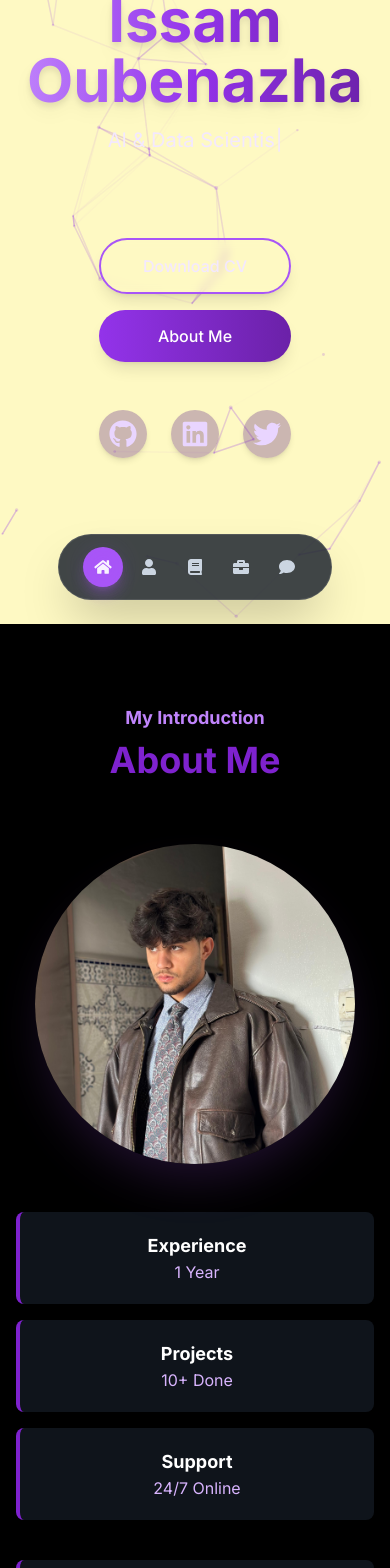
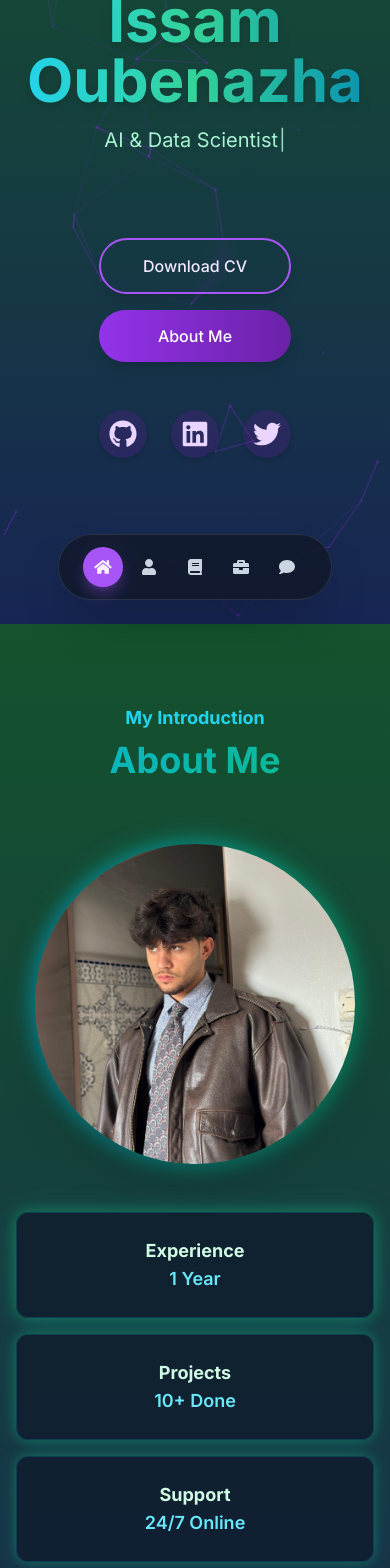
Before and after one commit to issam-oubenazha/portfolio-oubenazha, a Next.js app: page / in a window 390 px wide. Shown: the part 220-1788 px from the top of the page. Built offline with nearby package versions, Linux system fonts and the light colour scheme.

Commit message:
[1] change style the pages

```diff
--- a/app/components/About.tsx
+++ b/app/components/About.tsx
@@ -1,53 +1,62 @@
-import React from 'react'
-import Image from 'next/image'
+import React from 'react';
+import Image from 'next/image';
+import { tsParticles } from "@tsparticles/engine";
+import { loadSlim } from "@tsparticles/slim";
 
 export default function About() {
+
   return (
-    <section className="w-full text-center py-20 px-4 sm:px-6 lg:px-8 bg-black" id="about">
-      <div className="max-w-7xl mx-auto">
-        <h3 className="text-lg font-bold text-purple-400">My Introduction</h3>
-        <h2 className="text-4xl font-bold text-purple-700 mt-2">About Me</h2>
+    <section className="w-full text-center py-20 px-4 sm:px-6 lg:px-8 bg-gradient-to-b from-green-900 to-blue-950 min-h-screen flex items-center relative overflow-hidden" id="about">
+      {/* particles background (behind content) */}
+      <div id="tsparticles-about" className="absolute inset-0" />
+
+      <div className="max-w-7xl mx-auto w-full relative z-10">
+        <h3 className="text-lg font-bold text-cyan-400 animate-fadeInUp">My Introduction</h3>
+        <h2 className="text-4xl md:text-5xl font-bold gradient-text mt-2 animate-fadeInUp" style={{ animationDelay: '0.2s' }}>About Me</h2>
 
         <div className="mt-16 grid grid-cols-1 lg:grid-cols-2 gap-12 items-center">
           {/* Image Container */}
-          <div className="flex justify-center">
+          <div className="flex justify-center animate-fadeInUp" style={{ animationDelay: '0.4s' }}>
+              <div className="relative group">
+                <div className="absolute -inset-1 bg-gradient-to-r from-cyan-600 to-emerald-600 rounded-full blur opacity-75 group-hover:opacity-100 transition duration-1000 group-hover:duration-200 animate-glow"></div>
                 <Image
-                src="/images/photo de CV.jpg" //image
-                className="relative rounded-full h-80 w-80 object-cover shadow-2xl shadow-purple-500/20"
+                  src="/images/photo de CV.jpg"
+                  className="relative rounded-full h-80 w-80 object-cover shadow-2xl"
                   alt="Issam Oubenazha - Full Stack & AI Developer"
                   width={320}
                   height={320}
                   priority
                 />
               </div>
+          </div>
 
           {/* Content Container */}
-          <div className="space-y-10">
+          <div className="space-y-10 animate-fadeInUp" style={{ animationDelay: '0.6s' }}>
             {/* Stats Grid */}
             <div className="grid grid-cols-1 sm:grid-cols-3 gap-4">
-              <div className="bg-gray-800/50 border-l-purple-700 border-l-4 p-5 rounded-lg hover:bg-gray-800 transition-colors duration-300">
-                <i className="fas fa-award text-purple-700 text-2xl mb-3"></i>
-                <h3 className="font-bold text-lg">Experience</h3>
-                <span className="text-purple-300">1 Year</span>
+              <div className="glass-effect border-l-4 border-l-cyan-500 p-6 rounded-xl hover:bg-gray-700/50 transition-all duration-300 transform hover:scale-110 shadow-lg hover:shadow-cyan-500/50 animate-glow group cursor-pointer">
+                <i className="fas fa-award text-cyan-400 text-3xl mb-3 group-hover:animate-bounce"></i>
+                <h3 className="font-bold text-lg text-emerald-100">Experience</h3>
+                <span className="text-cyan-300 font-semibold text-lg">1 Year</span>
               </div>
 
-              <div className="bg-gray-800/50 border-l-purple-700 border-l-4 p-5 rounded-lg hover:bg-gray-800 transition-colors duration-300">
-                <i className="fas fa-briefcase text-purple-700 text-2xl mb-3"></i>
-                <h3 className="font-bold text-lg">Projects</h3>
-                <span className="text-purple-300">10+ Done</span>
+              <div className="glass-effect border-l-4 border-l-emerald-500 p-6 rounded-xl hover:bg-gray-700/50 transition-all duration-300 transform hover:scale-110 shadow-lg hover:shadow-emerald-500/50 animate-glow group cursor-pointer" style={{ animationDelay: '0.2s' }}>
+                <i className="fas fa-briefcase text-emerald-400 text-3xl mb-3 group-hover:animate-bounce"></i>
+                <h3 className="font-bold text-lg text-emerald-100">Projects</h3>
+                <span className="text-cyan-300 font-semibold text-lg">10+ Done</span>
               </div>
 
-              <div className="bg-gray-800/50 border-l-purple-700 border-l-4 p-5 rounded-lg hover:bg-gray-800 transition-colors duration-300">
-                <i className="fas fa-headset text-purple-700 text-2xl mb-3"></i>
-                <h3 className="font-bold text-lg">Support</h3>
-                <span className="text-purple-300">24/7 Online</span>
+              <div className="glass-effect border-l-4 border-l-cyan-500 p-6 rounded-xl hover:bg-gray-700/50 transition-all duration-300 transform hover:scale-110 shadow-lg hover:shadow-cyan-500/50 animate-glow group cursor-pointer" style={{ animationDelay: '0.4s' }}>
+                <i className="fas fa-headset text-cyan-400 text-3xl mb-3 group-hover:animate-bounce"></i>
+                <h3 className="font-bold text-lg text-emerald-100">Support</h3>
+                <span className="text-cyan-300 font-semibold text-lg">24/7 Online</span>
               </div>
             </div>
 
             {/* Description */}
-            <div className="bg-gray-800/50 p-6 rounded-lg border-l-4 border-l-purple-700">
-              <p className="text-left text-base sm:text-lg leading-relaxed">
-                Full Stack Developer with expertise in <span className="text-purple-400">AI</span>, <span className="text-purple-400">Cybersecurity</span>, and <span className="text-purple-400">Digital Transformation</span>. Skilled in building scalable, user-friendly web and AI-driven solutions across academic, enterprise, and research environments, with a proven record of delivering projects that enhance efficiency, security, and innovation.
+            <div className="glass-effect p-8 rounded-xl border-l-4 border-l-cyan-500 hover:border-l-emerald-500 transition-all duration-300">
+              <p className="text-left text-base sm:text-lg leading-relaxed text-emerald-100">
+                Full Stack Developer with expertise in <span className="text-cyan-300 font-semibold">AI</span>, <span className="text-emerald-300 font-semibold">Cybersecurity</span>, and <span className="text-cyan-300 font-semibold">Digital Transformation</span>. Skilled in building scalable, user-friendly web and AI-driven solutions across academic, enterprise, and research environments.
               </p>
             </div>
 
@@ -55,12 +64,13 @@ export default function About() {
             <div className="text-center pt-4">
               <a
                 href="#contact"
-                className="inline-flex items-center px-8 py-3 text-sm font-medium text-white bg-purple-700 rounded-lg hover:bg-purple-600 transition-all duration-300 group"
+                className="inline-flex items-center px-8 py-4 text-sm font-bold text-emerald-100 bg-gradient-to-r from-cyan-600 to-emerald-600 rounded-lg hover:shadow-lg hover:shadow-cyan-500/50 transition-all duration-300 transform hover:scale-105 group relative overflow-hidden"
               >
-                Let&apos;s Build Something Intelligent
-                <svg className="w-4 h-4 ml-2 group-hover:translate-x-1 transition-transform" fill="none" stroke="currentColor" viewBox="0 0 24 24">
+                <span className="relative z-10">Let&apos;s Build Something Intelligent</span>
+                <svg className="w-5 h-5 ml-2 group-hover:translate-x-1 transition-transform relative z-10" fill="none" stroke="currentColor" viewBox="0 0 24 24">
                   <path strokeLinecap="round" strokeLinejoin="round" strokeWidth="2" d="M17 8l4 4m0 0l-4 4m4-4H3"></path>
                 </svg>
+                <div className="absolute inset-0 bg-gradient-to-r from-emerald-600 to-cyan-600 transform scale-x-0 group-hover:scale-x-100 transition-transform origin-left"></div>
               </a>
             </div>
           </div>
--- a/app/components/Footer.tsx
+++ b/app/components/Footer.tsx
@@ -5,53 +5,57 @@ export default function Footer() {
   const currentYear = new Date().getFullYear();
 
   return (
-    <footer className="bg-black text-gray-400 border-t border-gray-800">
-      <div className="max-w-7xl mx-auto px-4 sm:px-6 lg:px-8 py-12">
+    <footer className="bg-gradient-to-b from-green-900 to-blue-950 text-emerald-100 border-t border-cyan-900 relative overflow-hidden">
+      {/* Background decoration */}
+      <div className="absolute top-0 right-0 w-96 h-96 bg-cyan-500/10 rounded-full blur-3xl"></div>
+      <div className="absolute bottom-0 left-0 w-96 h-96 bg-emerald-500/10 rounded-full blur-3xl"></div>
+
+      <div className="max-w-7xl mx-auto px-4 sm:px-6 lg:px-8 py-12 relative z-10">
         <div className="grid grid-cols-1 md:grid-cols-3 gap-8">
           {/* Brand Section */}
-          <div className="space-y-4">
-            <h3 className="text-2xl font-bold text-white">Issam Oubenazha</h3>
-            <p className="text-sm">
+          <div className="space-y-4 glass-effect p-6 rounded-xl border border-cyan-500/30">
+            <h3 className="text-2xl font-bold gradient-text">Issam Oubenazha</h3>
+            <p className="text-sm text-emerald-100">
               Full Stack Developer & AI Engineer crafting exceptional digital experiences.
             </p>
           </div>
 
           {/* Quick Links */}
-          <div className="space-y-4">
-            <h4 className="text-lg font-semibold text-white">Quick Links</h4>
+          <div className="space-y-4 glass-effect p-6 rounded-xl border border-emerald-500/30">
+            <h4 className="text-lg font-semibold text-cyan-400">Quick Links</h4>
             <ul className="space-y-2">
-              <li><a href="#home" className="hover:text-purple-500 transition-colors">Home</a></li>
-              <li><a href="#about" className="hover:text-purple-500 transition-colors">About</a></li>
-              <li><a href="#skills" className="hover:text-purple-500 transition-colors">Skills</a></li>
-              <li><a href="#work" className="hover:text-purple-500 transition-colors">Work</a></li>
-              <li><a href="#contact" className="hover:text-purple-500 transition-colors">Contact</a></li>
+              <li><a href="#home" className="hover:text-cyan-300 transition-colors font-medium">Home</a></li>
+              <li><a href="#about" className="hover:text-cyan-300 transition-colors font-medium">About</a></li>
+              <li><a href="#skills" className="hover:text-cyan-300 transition-colors font-medium">Skills</a></li>
+              <li><a href="#work" className="hover:text-cyan-300 transition-colors font-medium">Work</a></li>
+              <li><a href="#contact" className="hover:text-cyan-300 transition-colors font-medium">Contact</a></li>
             </ul>
           </div>
 
           {/* Social Links */}
-          <div className="space-y-4">
-            <h4 className="text-lg font-semibold text-white">Connect</h4>
+          <div className="space-y-4 glass-effect p-6 rounded-xl border border-cyan-500/30">
+            <h4 className="text-lg font-semibold text-emerald-400">Connect</h4>
             <div className="flex space-x-4">
               <a href="https://github.com/issam-oubenazha"
-                 className="text-gray-400 hover:text-purple-500 transition-colors"
+                 className="text-emerald-100 hover:text-cyan-400 transition-colors transform hover:scale-125 duration-300"
                  target="_blank"
                  rel="noopener noreferrer">
                 <FaGithub className="h-6 w-6" />
               </a>
               <a href="https://www.linkedin.com/in/issam-oubenazha-651b12352/"
-                 className="text-gray-400 hover:text-purple-500 transition-colors"
+                 className="text-emerald-100 hover:text-emerald-400 transition-colors transform hover:scale-125 duration-300"
                  target="_blank"
                  rel="noopener noreferrer">
                 <FaLinkedin className="h-6 w-6" />
               </a>
               <a href="https://twitter.com"
-                 className="text-gray-400 hover:text-purple-500 transition-colors"
+                 className="text-emerald-100 hover:text-cyan-400 transition-colors transform hover:scale-125 duration-300"
                  target="_blank"
                  rel="noopener noreferrer">
                 <FaTwitter className="h-6 w-6" />
               </a>
-              <a href="mailto:Issamoubenazha@gmail.com"
-                 className="text-gray-400 hover:text-purple-500 transition-colors">
+              <a href="mailto:issamoubenazha@gmail.com"
+                 className="text-emerald-100 hover:text-emerald-400 transition-colors transform hover:scale-125 duration-300">
                 <FaEnvelope className="h-6 w-6" />
               </a>
             </div>
@@ -59,9 +63,9 @@ export default function Footer() {
         </div>
 
         {/* Copyright */}
-        <div className="mt-8 pt-8 border-t border-gray-800 text-center">
-          <p className="text-sm">
-            © {currentYear} Mohammed Sellak. All rights reserved.
+        <div className="mt-8 pt-8 border-t border-cyan-900 text-center">
+          <p className="text-sm text-emerald-200">
+            © {currentYear} ISSAM Oubenazha. All rights reserved.
           </p>
         </div>
       </div>
--- a/app/components/Home.tsx
+++ b/app/components/Home.tsx
@@ -77,18 +77,18 @@ export default function Home() {
   }, []);
 
   return (
-    <section id="home" className="relative w-screen h-screen overflow-hidden bg-yellow-100">
+    <section id="home" className="relative w-screen h-screen overflow-hidden bg-gradient-to-b from-green-900 to-blue-950">
       <div id="tsparticles" className="absolute inset-0" />
 
       <div className="absolute inset-0 flex items-center justify-center">
-        <div className="text-white text-center z-10 animate-fadeIn px-4">
-          <h3 className="text-xl md:text-2xl mb-4 animate-slideDown text-purple-200 drop-shadow-lg">
+        <div className="text-emerald-100 text-center z-10 animate-fadeIn px-4">
+          <h3 className="text-xl md:text-2xl mb-4 animate-slideDown text-cyan-400 drop-shadow-lg">
             Hello, I&apos;m
           </h3>
-          <h1 className="text-6xl md:text-7xl font-bold mb-4 animate-slideUp bg-clip-text text-transparent bg-gradient-to-r from-purple-400 via-purple-600 to-purple-800 drop-shadow-lg">
+          <h1 className="text-6xl md:text-7xl font-bold mb-4 animate-slideUp bg-clip-text text-transparent bg-gradient-to-r from-cyan-400 via-emerald-400 to-cyan-600 drop-shadow-lg">
             Issam Oubenazha
           </h1>
-          <div className="text-xl md:text-2xl mb-8 animate-slideDown text-purple-100 h-20">
+          <div className="text-xl md:text-2xl mb-8 animate-slideDown text-emerald-200 h-20">
             <TypewriterComponent
               options={{
                 strings: [
@@ -106,9 +106,8 @@ export default function Home() {
 
           <div className="flex flex-col md:flex-row gap-4 md:gap-6 justify-center items-center animate-fadeIn delay-500">
             <a
-              href="./cv/Resume.pdf"
-              target="_blank"
-              rel="noopener noreferrer"
+              href="/cv/Issam_Oubenazha_CV.pdf"
+              download
               className="w-48 inline-flex justify-center items-center bg-transparent backdrop-blur-sm border-2 border-purple-500 rounded-full text-purple-100 px-8 py-3.5 font-medium hover:bg-purple-500/20 hover:border-purple-400 hover:text-white focus:outline-none focus:ring-2 focus:ring-purple-400 transition-all duration-300 transform hover:scale-105 hover:-translate-y-1 shadow-lg hover:shadow-purple-500/25 relative overflow-hidden group text-base md:text-lg"
             >
               <span className="relative z-10">Download CV</span>
--- a/app/globals.css
+++ b/app/globals.css
@@ -14,6 +14,129 @@ html {
   -webkit-font-smoothing: antialiased;
   -moz-osx-font-smoothing: grayscale;
   scroll-behavior: smooth;
+  scroll-snap-type: y mandatory;
+}
+
+body {
+  scroll-snap-type: y mandatory;
+}
+
+section {
+  scroll-snap-align: start;
+  scroll-snap-stop: always;
+  animation: fadeInUp 0.8s ease-in-out forwards;
+}
+
+@keyframes fadeInUp {
+  from {
+    opacity: 0;
+    transform: translateY(60px);
+  }
+  to {
+    opacity: 1;
+    transform: translateY(0);
+  }
+}
+
+@keyframes slideInLeft {
+  from {
+    opacity: 0;
+    transform: translateX(-80px);
+  }
+  to {
+    opacity: 1;
+    transform: translateX(0);
+  }
+}
+
+@keyframes slideInRight {
+  from {
+    opacity: 0;
+    transform: translateX(80px);
+  }
+  to {
+    opacity: 1;
+    transform: translateX(0);
+  }
+}
+
+@keyframes glow {
+  0%, 100% {
+    box-shadow: 0 0 10px rgba(34, 197, 94, 0.3), 0 0 20px rgba(6, 182, 212, 0.2);
+  }
+  50% {
+    box-shadow: 0 0 25px rgba(34, 197, 94, 0.6), 0 0 40px rgba(6, 182, 212, 0.4);
+  }
+}
+
+@keyframes float {
+  0%, 100% {
+    transform: translateY(0px);
+  }
+  50% {
+    transform: translateY(-15px);
+  }
+}
+
+@keyframes pulse-border {
+  0%, 100% {
+    border-color: rgba(6, 182, 212, 0.5);
+  }
+  50% {
+    border-color: rgba(34, 197, 94, 0.8);
+  }
+}
+
+@keyframes shimmer {
+  0% {
+    background-position: -1000px 0;
+  }
+  100% {
+    background-position: 1000px 0;
+  }
+}
+
+.animate-fadeInUp {
+  animation: fadeInUp 0.8s ease-out forwards;
+}
+
+.animate-slide-left {
+  animation: slideInLeft 0.8s ease-out forwards;
+}
+
+.animate-slide-right {
+  animation: slideInRight 0.8s ease-out forwards;
+}
+
+.animate-glow {
+  animation: glow 3s ease-in-out infinite;
+}
+
+.animate-float {
+  animation: float 4s ease-in-out infinite;
+}
+
+.animate-pulse-border {
+  animation: pulse-border 3s ease-in-out infinite;
+}
+
+.shimmer {
+  background: linear-gradient(90deg, rgba(255,255,255,0) 0%, rgba(255,255,255,0.2) 50%, rgba(255,255,255,0) 100%);
+  background-size: 1000px 100%;
+  animation: shimmer 2s infinite;
+}
+
+.glass-effect {
+  background: rgba(15, 23, 42, 0.7);
+  backdrop-filter: blur(10px);
+  border: 1px solid rgba(6, 182, 212, 0.2);
+}
+
+.gradient-text {
+  background: linear-gradient(135deg, #06b6d4 0%, #10b981 100%);
+  -webkit-background-clip: text;
+  -webkit-text-fill-color: transparent;
+  background-clip: text;
 }
 
 /* Blue -> Green site background (keeps existing styles intact) */
--- a/app/page.tsx
+++ b/app/page.tsx
@@ -2,7 +2,7 @@ import Nav from './components/Nav';
 import HomePage from './components/Home';
 import About from './components/About';
 import Skills from './components/Skills';
-import Projects from './components/Projects';
+//import Projects from './components/Projects';
 import Contact from './components/Contact';
 import Footer from './components/Footer';
 
@@ -11,7 +11,7 @@ export default function Page() {
     <div>
       <Nav />
 
-      <main className="bg-gradient-to-r from-green-400 to-blue-500 text-white w-full">
+      <main className="w-full">
         <HomePage />
         <About />
         <Skills />
```
Also changed, not shown: app/components/Contact.tsx (+45 -46 lines), app/components/Skills.tsx (+10 -4 lines). Lines whose indentation alone changed are shown as unchanged.
